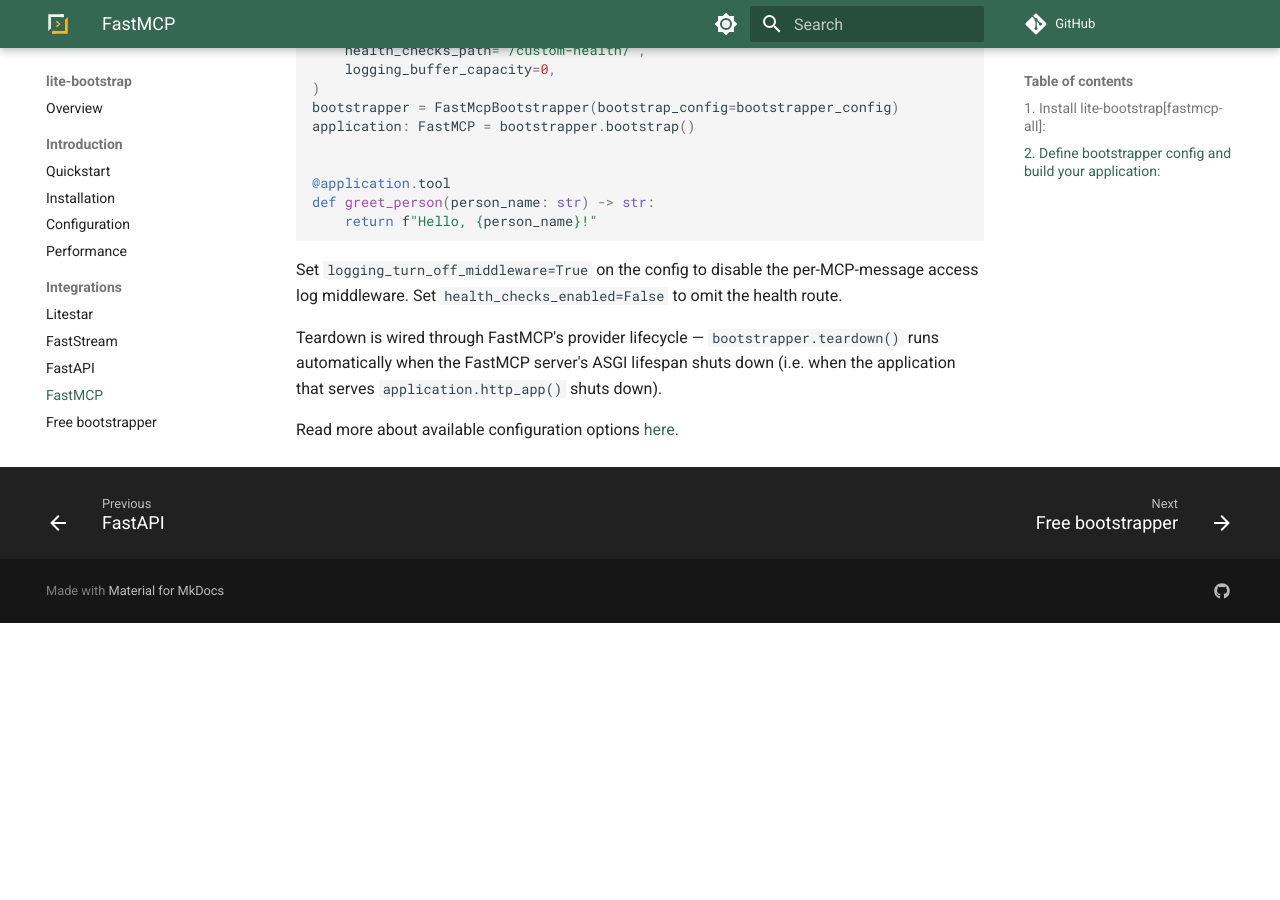
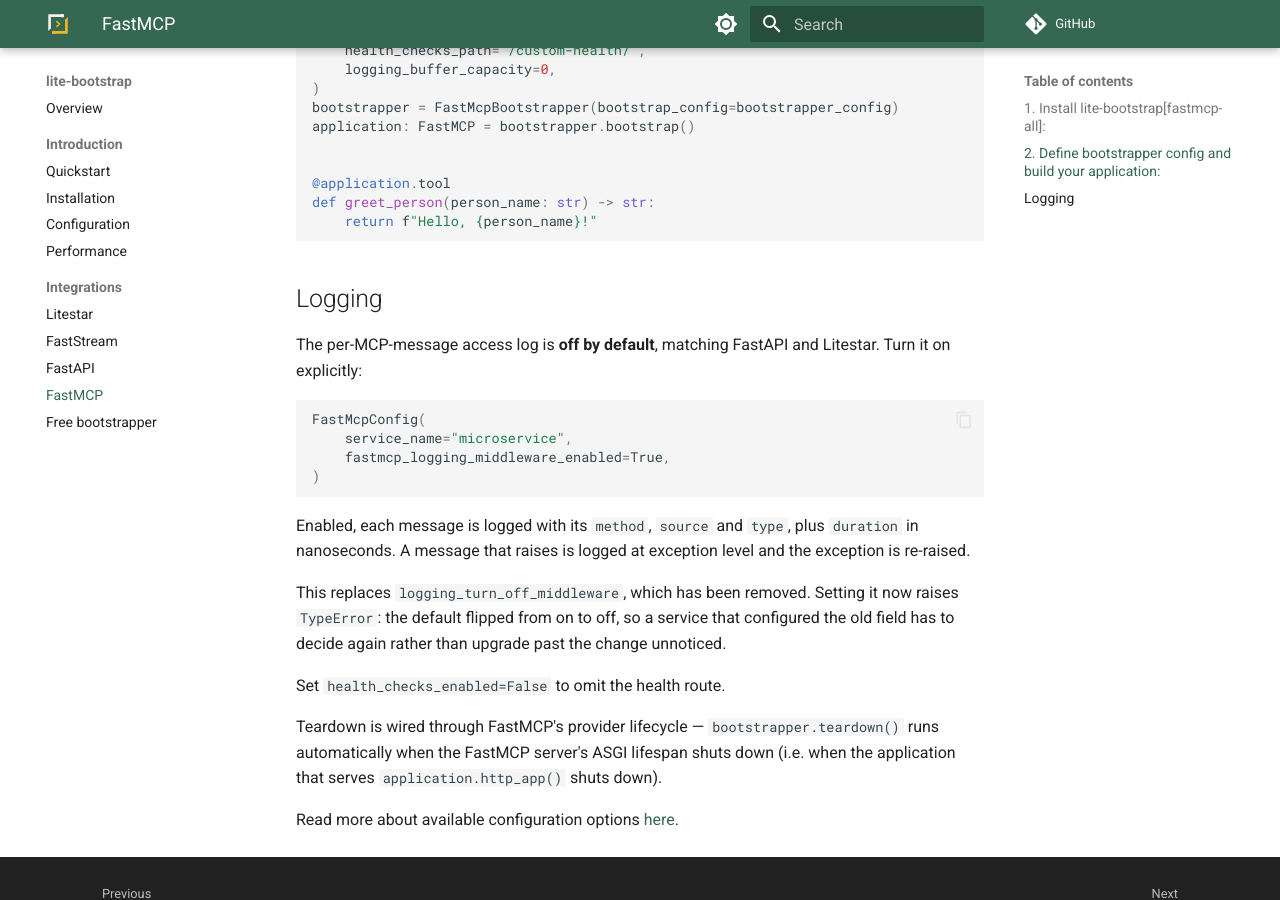
Before and after one commit to modern-python/lite-bootstrap, an MkDocs documentation site: the page built from docs/integrations/fastmcp.md, in a window 1280 px wide and 900 px high, scrolled down 604 px. Built offline with MkDocs 1.6.1 and Material for MkDocs 9.7.7, drawn with Linux system fonts in a browser that asks for light colours; comment, search, counter and statistics services are not loaded; before the commit the page ends 1227 px from its top, so only the background shows below that.

Commit message:
feat: make the FastMCP access log opt-in (#243)
* feat: make the FastMCP access log opt-in

Closes #240

* review: warn at config construction, per branch, and on the contradiction

* feat: remove logging_turn_off_middleware instead of shimming it

````diff
--- a/docs/integrations/fastmcp.md
+++ b/docs/integrations/fastmcp.md
@@ -47,8 +47,26 @@
     return f"Hello, {person_name}!"
 ```
 
-Set `logging_turn_off_middleware=True` on the config to disable the per-MCP-message
-access log middleware. Set `health_checks_enabled=False` to omit the health route.
+## Logging
+
+The per-MCP-message access log is **off by default**, matching FastAPI and Litestar. Turn it on
+explicitly:
+
+```python
+FastMcpConfig(
+    service_name="microservice",
+    fastmcp_logging_middleware_enabled=True,
+)
+```
+
+Enabled, each message is logged with its `method`, `source` and `type`, plus `duration` in
+nanoseconds. A message that raises is logged at exception level and the exception is re-raised.
+
+This replaces `logging_turn_off_middleware`, which has been removed. Setting it now raises
+`TypeError`: the default flipped from on to off, so a service that configured the old field has to
+decide again rather than upgrade past the change unnoticed.
+
+Set `health_checks_enabled=False` to omit the health route.
 
 Teardown is wired through FastMCP's provider lifecycle — `bootstrapper.teardown()`
 runs automatically when the FastMCP server's ASGI lifespan shuts down (i.e. when
````
Also changed, not shown: docs/introduction/configuration.md (+9 -0 lines), 2 other files.
